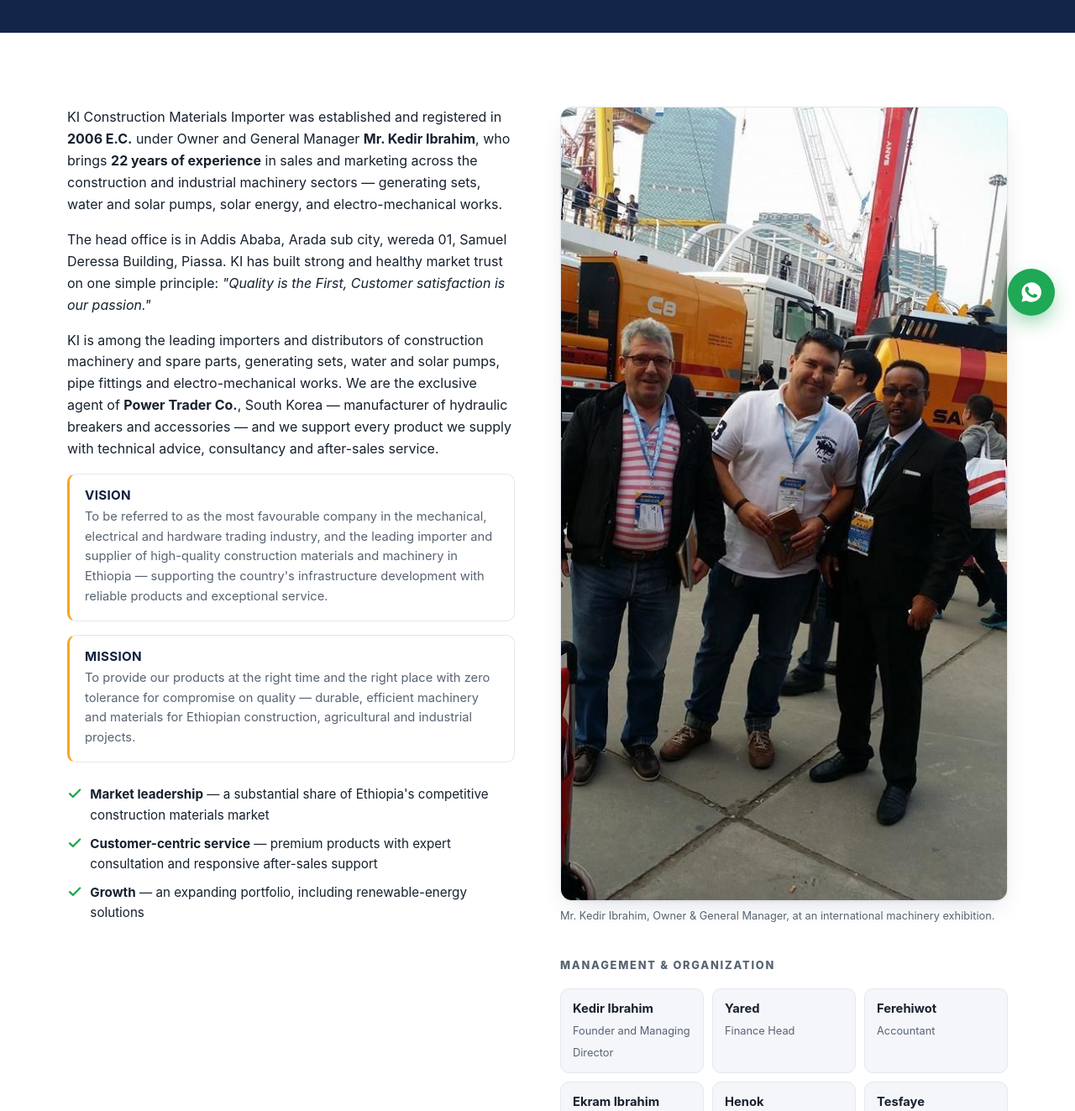
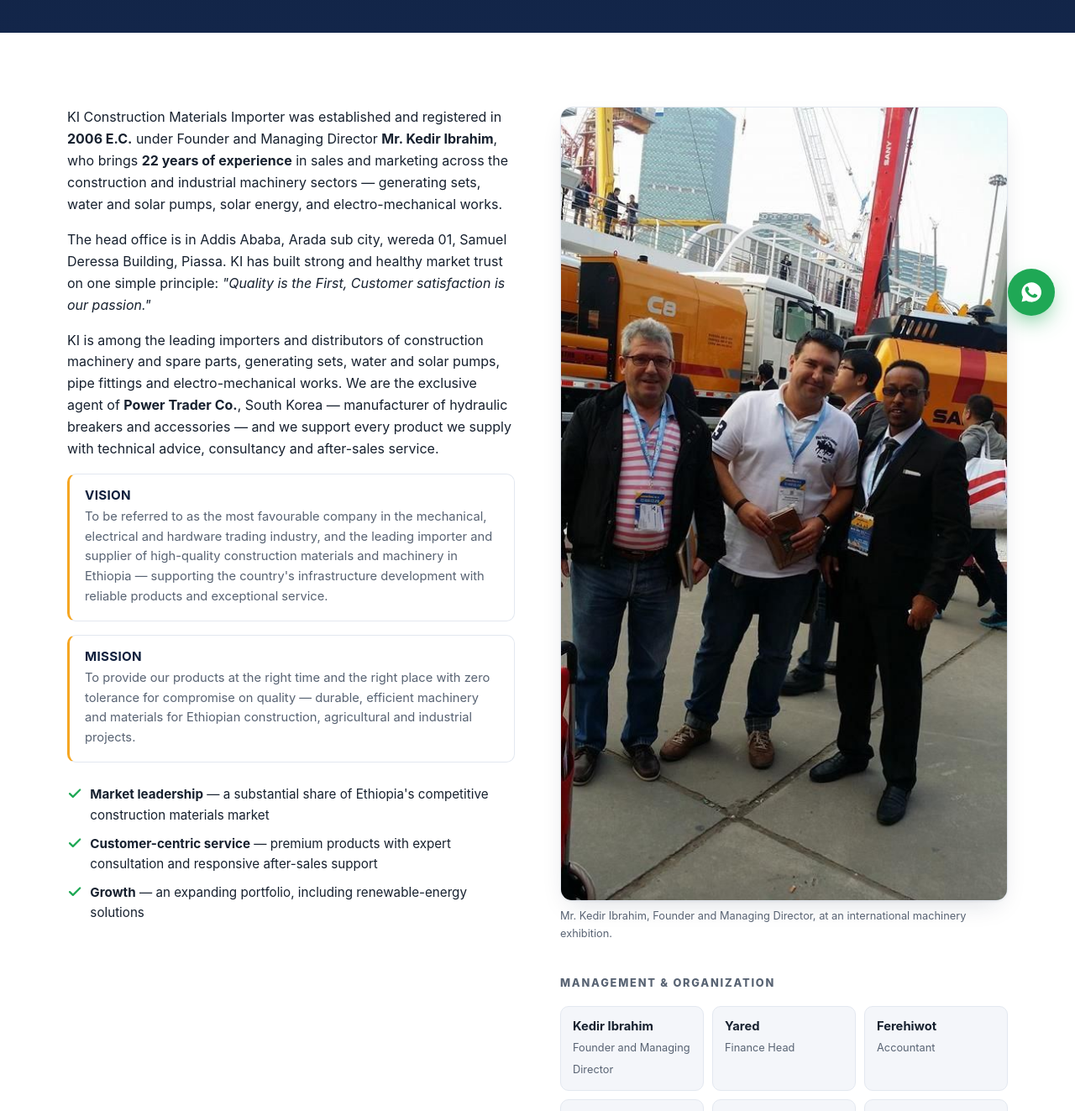
Before and after one commit to BiniyamETH/ki-construction-website, a plain HTML site: page about.html in a window 1280 px wide. Shown: the part 400-1723 px from the top of the page at 84% size. Drawn offline with Linux system fonts and the light colour scheme.

Commit message:
Align Kedir Ibrahim's title everywhere to Founder and Managing Director
Updates the About intro paragraph and the photo caption (about.html +
index.html), EN and AM, to match the org-chart change in cbc4223. No
"Owner & General Manager" left on the site.

Co-Authored-By: Claude Sonnet 5 <noreply@anthropic.com>
Claude-Session: https://claude.ai/code/session_01PgjBa44gafYZQm1z96ro3j

```diff
--- a/about.html
+++ b/about.html
@@ -94,7 +94,7 @@
   <div class="wrap">
     <div class="about-grid">
       <div>
-        <p data-i18n-html="about.p1">KI Construction Materials Importer was established and registered in <b>2006 E.C.</b> under Owner and General Manager <b>Mr. Kedir Ibrahim</b>, who brings <b>22 years of experience</b> in sales and marketing across the construction and industrial machinery sectors &mdash; generating sets, water and solar pumps, solar energy, and electro-mechanical works.</p>
+        <p data-i18n-html="about.p1">KI Construction Materials Importer was established and registered in <b>2006 E.C.</b> under Founder and Managing Director <b>Mr. Kedir Ibrahim</b>, who brings <b>22 years of experience</b> in sales and marketing across the construction and industrial machinery sectors &mdash; generating sets, water and solar pumps, solar energy, and electro-mechanical works.</p>
         <p data-i18n-html="about.p2">The head office is in Addis Ababa, Arada sub city, wereda 01, Samuel Deressa Building, Piassa. KI has built strong and healthy market trust on one simple principle: <i>"Quality is the First, Customer satisfaction is our passion."</i></p>
         <p data-i18n-html="about.p3">KI is among the leading importers and distributors of construction machinery and spare parts, generating sets, water and solar pumps, pipe fittings and electro-mechanical works. We are the exclusive agent of <b>Power Trader Co.</b>, South Korea &mdash; manufacturer of hydraulic breakers and accessories &mdash; and we support every product we supply with technical advice, consultancy and after-sales service.</p>
         <div class="vm">
@@ -116,7 +116,7 @@
       <div>
         <figure class="about-media" style="margin:0">
           <img src="img/about.jpg" width="540" height="960" alt="Mr. Kedir Ibrahim at an international machinery trade fair" loading="lazy">
-          <figcaption data-i18n="about.figcap">Mr. Kedir Ibrahim, Owner &amp; General Manager, at an international machinery exhibition.</figcaption>
+          <figcaption data-i18n="about.figcap">Mr. Kedir Ibrahim, Founder and Managing Director, at an international machinery exhibition.</figcaption>
         </figure>
         <p class="subhead" data-i18n="about.mgmtSubhead">Management &amp; organization</p>
         <div class="team">
--- a/assets.js
+++ b/assets.js
@@ -236,7 +236,7 @@
     "about.eyebrow": "እኛ ማን ነን",
     "about.h2": "የተመሠረተ አስመጪ ነን፣ ሱቅ አይደለንም",
     "about.lead": "KI Construction Materials Importer በ2006 ዓ.ም የተመሠረተ የግንባታ እና የኢንዱስትሪ ማሽነሪ አስመጪ፣ አከፋፋይ እና የቴክኒክ አገልግሎት ድርጅት ነው።",
-    "about.p1": "KI Construction Materials Importer በ<b>2006 ዓ.ም</b> ተመሥርቶ የተመዘገበ ሲሆን፣ ባለቤት እና ዋና ሥራ አስኪያጅ <b>አቶ ከድር ኢብራሂም</b> በግንባታ እና በኢንዱስትሪ ማሽነሪ ዘርፍ — ጄነሬተሮች፣ የውኃ እና የፀሐይ ፓምፖች፣ የፀሐይ ኃይል እና ኤሌክትሮ-ሜካኒካል ሥራዎች — በሽያጭ እና በግብይት <b>22 ዓመት ልምድ</b> አላቸው።",
+    "about.p1": "KI Construction Materials Importer በ<b>2006 ዓ.ም</b> ተመሥርቶ የተመዘገበ ሲሆን፣ መሥራች እና ሥራ አስኪያጅ ዳይሬክተር <b>አቶ ከድር ኢብራሂም</b> በግንባታ እና በኢንዱስትሪ ማሽነሪ ዘርፍ — ጄነሬተሮች፣ የውኃ እና የፀሐይ ፓምፖች፣ የፀሐይ ኃይል እና ኤሌክትሮ-ሜካኒካል ሥራዎች — በሽያጭ እና በግብይት <b>22 ዓመት ልምድ</b> አላቸው።",
     "about.p2": "ዋናው ጽ/ቤት በአዲስ አበባ፣ አራዳ ክፍለ ከተማ፣ ወረዳ 01፣ ሳሙኤል ደረሳ ሕንፃ፣ ፒያሳ ይገኛል። KI በአንድ ቀላል መርሕ ላይ ጠንካራ እና ጤናማ የገበያ እምነት ገንብቷል፦ <i>“ጥራት ቅድሚያ ነው፣ የደንበኛ እርካታ ፍላጎታችን ነው።”</i>",
     "about.p3": "KI የግንባታ ማሽነሪ እና መለዋወጫ፣ ጄነሬተሮች፣ የውኃ እና የፀሐይ ፓምፖች፣ የቧንቧ ማያያዣዎች እና ኤሌክትሮ-ሜካኒካል ሥራዎች ግንባር ቀደም አስመጪ እና አከፋፋይ ነው። የሃይድሮሊክ ብሬከሮች እና ተጨማሪ መሣሪያዎች አምራች የሆነው የደቡብ ኮሪያው <b>Power Trader Co.</b> ብቸኛ ወኪል ነን፤ የምናቀርበውን እያንዳንዱን ምርት በቴክኒክ ምክር፣ በማማከር እና በድህረ-ሽያጭ አገልግሎት እንደግፋለን።",
     "about.visionLabel": "ራእይ",
@@ -256,7 +256,7 @@
     "team.t7": "የጨረታ ኃላፊ",
     "team.t8": "የሕግ አማካሪ",
     "team.t9": "ኤሌክትሮ-ሜካኒካል እና የቢሮ ኢንጂነር",
-    "about.figcap": "አቶ ከድር ኢብራሂም፣ ባለቤት እና ዋና ሥራ አስኪያጅ፣ በዓለም አቀፍ የማሽነሪ ኤግዚቢሽን ላይ።",
+    "about.figcap": "አቶ ከድር ኢብራሂም፣ መሥራች እና ሥራ አስኪያጅ ዳይሬክተር፣ በዓለም አቀፍ የማሽነሪ ኤግዚቢሽን ላይ።",
 
     /* ---- Achievements page ---- */
     "ach.eyebrow": "የሥራ ታሪክ",
```
Also changed, not shown: index.html (+1 -1 lines).
